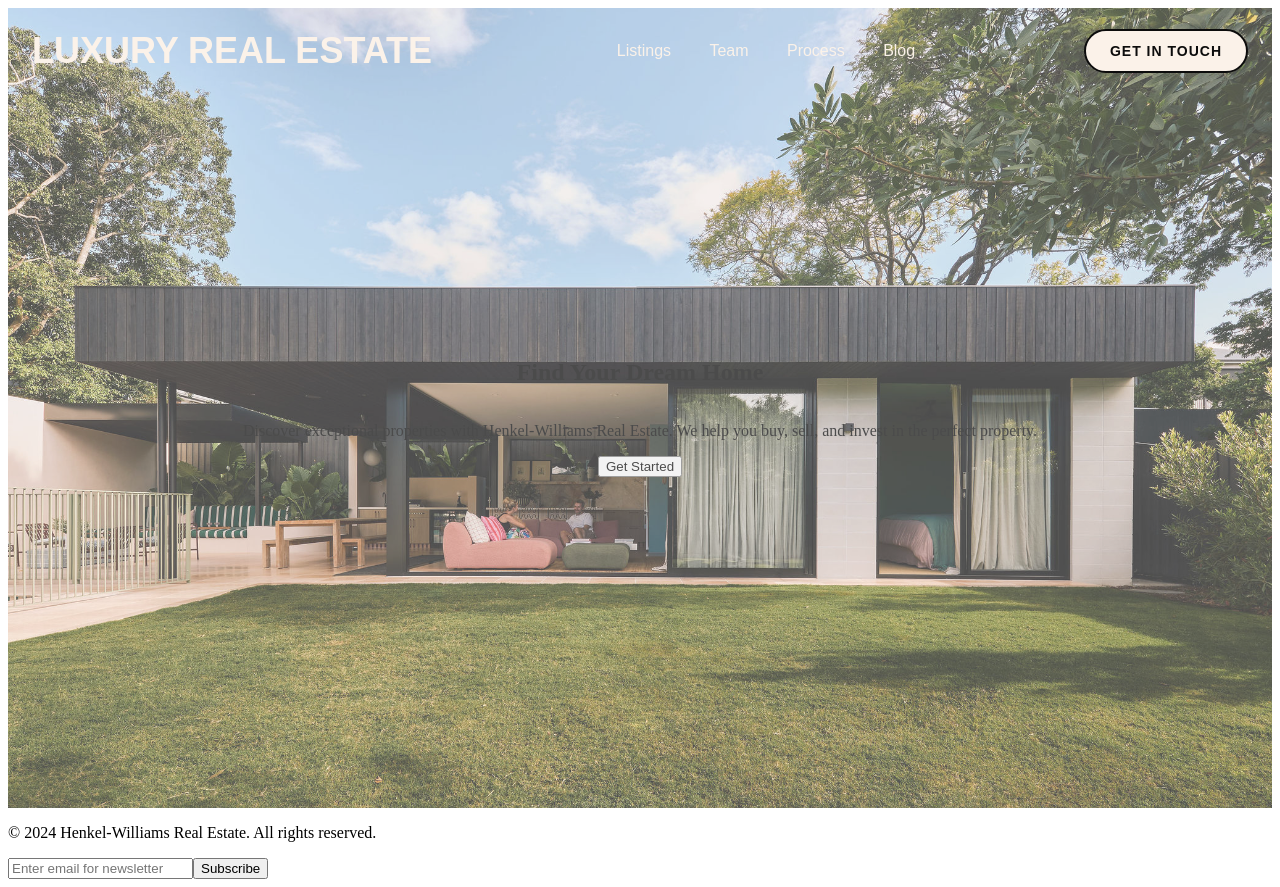
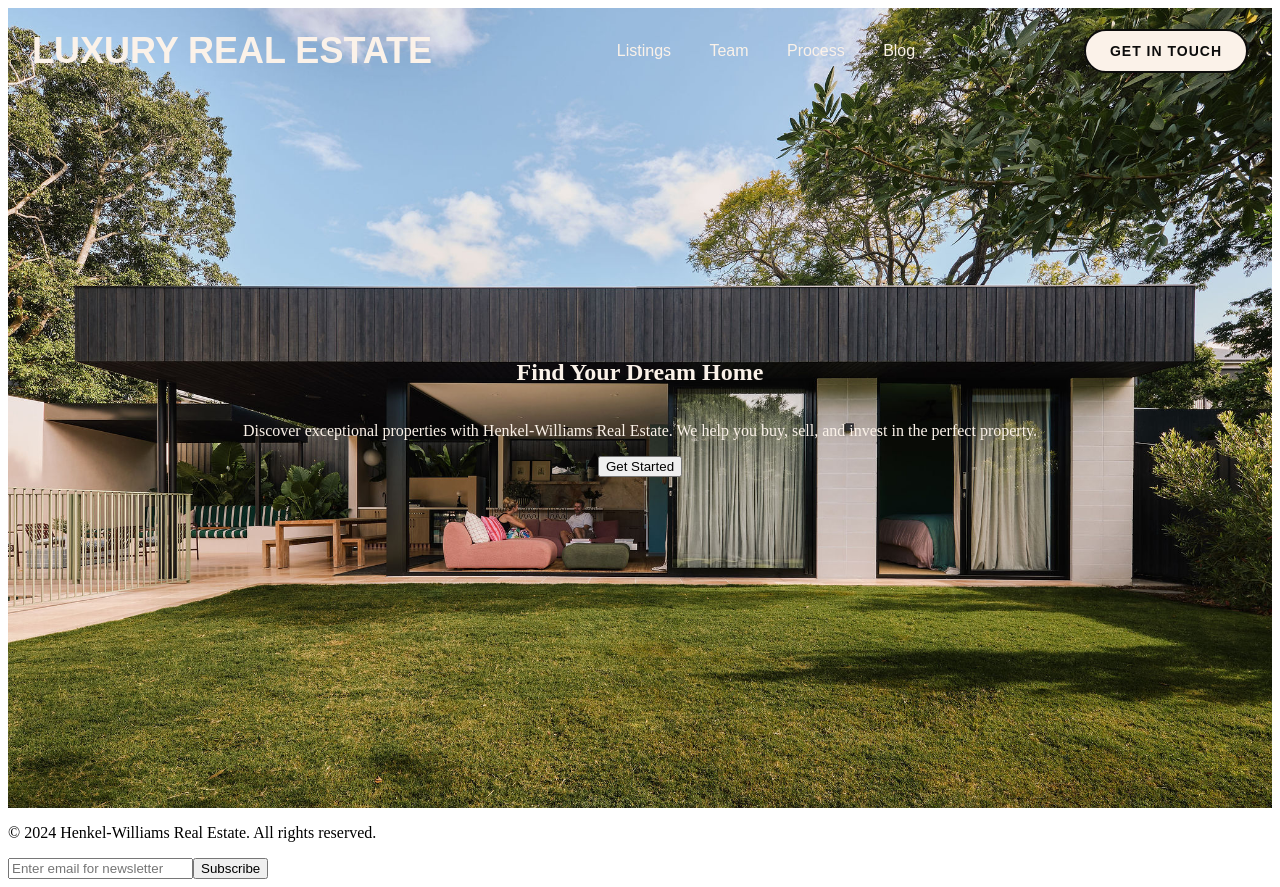
Before and after one commit to botflowlab/Henkel-Williams, a React (Vite) app: page / in a window 1280 px wide. Built offline with nearby package versions, Linux system fonts and the light colour scheme.

Commit message:
Fix HomeHero background opacity issue

```diff
--- a/src/components/sections/home/HomeHero.tsx
+++ b/src/components/sections/home/HomeHero.tsx
@@ -13,7 +13,7 @@ export default function HomeHero() {
       justifyContent: 'center',
       alignItems: 'center',
       textAlign: 'center',
-      opacity: '70%'
+      color: '#FBF2E9'
     }}>
       <h1>Find Your Dream Home</h1>
       <p>Discover exceptional properties with Henkel-Williams Real Estate. We help you buy, sell, and invest in the perfect property.</p>
```
